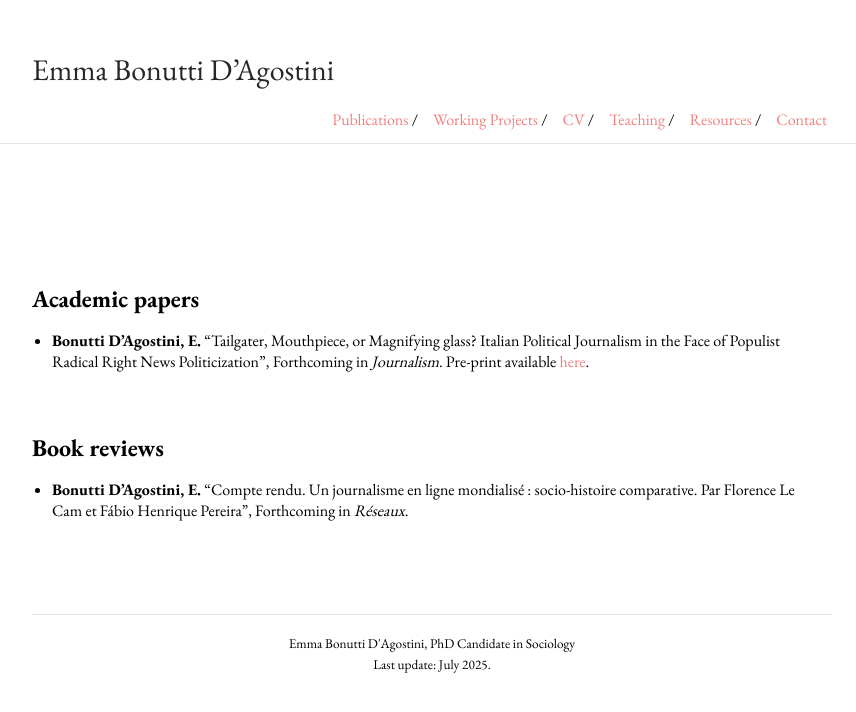
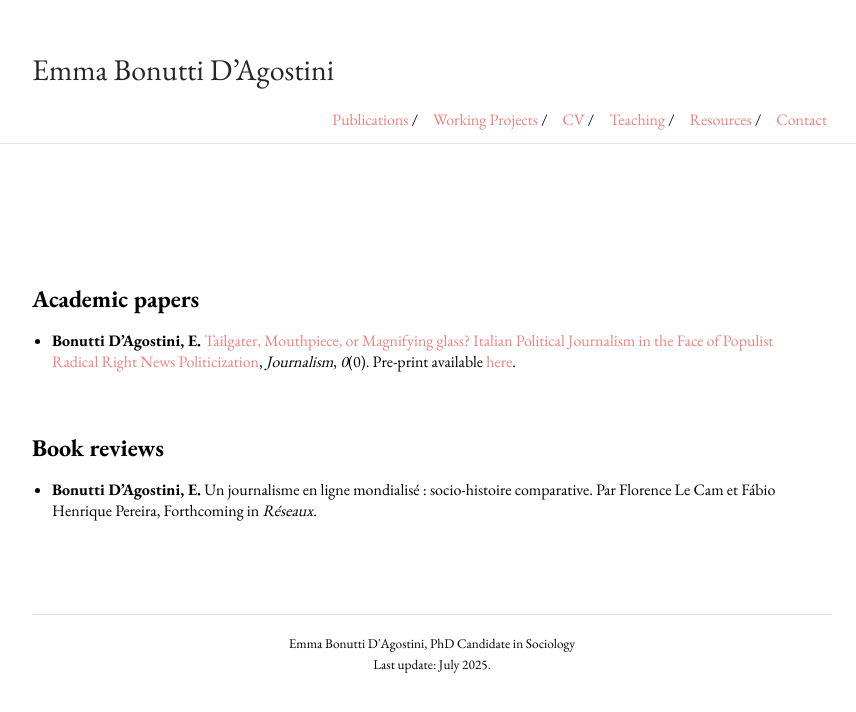
Before and after one commit to emmabonuttidagostini/emmabonuttidagostini.github.io, a Jekyll site: the page built from publications.md, in a window 1280 px wide. Shown: the top 712 px of the page, without its empty margins (208-1064 px from the left). Built offline with Jekyll 4.4.1, drawn with Linux system fonts in a browser that asks for light colours.

Commit message:
Update publications.md

```diff
--- a/publications.md
+++ b/publications.md
@@ -7,12 +7,12 @@ title:
 
 ## Academic papers
 
-* **Bonutti D’Agostini, E.** “Tailgater, Mouthpiece, or Magnifying glass? Italian Political Journalism in the Face of Populist Radical Right News Politicization”, Forthcoming in *Journalism*. Pre-print available [here](https://hal.science/hal-05153205).
+* **Bonutti D’Agostini, E.** [Tailgater, Mouthpiece, or Magnifying glass? Italian Political Journalism in the Face of Populist Radical Right News Politicization](https://journals.sagepub.com/doi/full/10.1177/14648849251361076), *Journalism*, *0*(0). Pre-print available [here](https://hal.science/hal-05153205).
 
 
 
 ## Book reviews
 
-* **Bonutti D’Agostini, E.** “Compte rendu. Un journalisme en ligne mondialisé : socio-histoire comparative. Par Florence Le Cam et Fábio Henrique Pereira”, Forthcoming in *Réseaux*.
+* **Bonutti D’Agostini, E.** Un journalisme en ligne mondialisé : socio-histoire comparative. Par Florence Le Cam et Fábio Henrique Pereira, Forthcoming in *Réseaux*.
 
 <div style="height: 70px;"></div>
```
